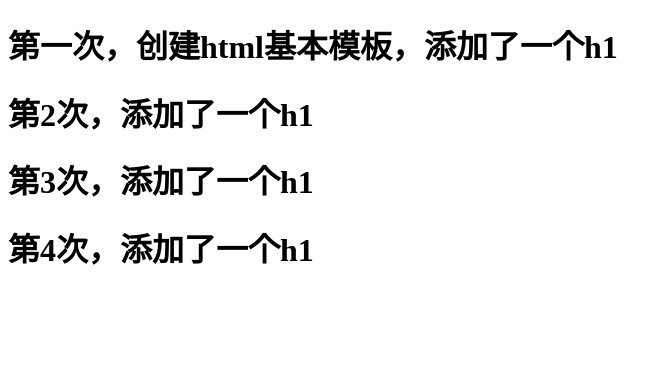
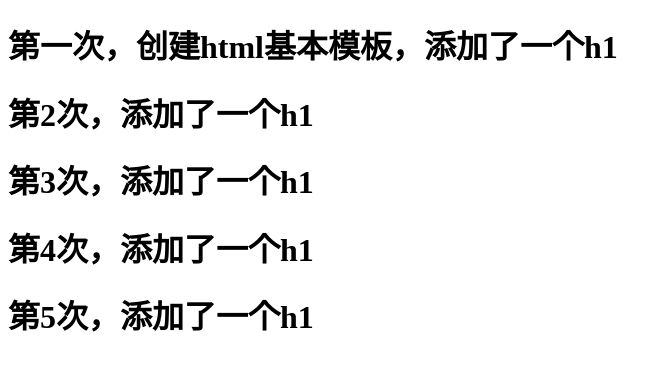
Before and after one commit to cfg1573/QY143, a plain HTML site: page index.html in a window 1280 px wide. Shown: the whole page, without its empty margins (0-672 px from the left). Drawn offline with Linux system fonts and the light colour scheme.

Commit message:
'提交5'

```diff
--- a/index.html
+++ b/index.html
@@ -11,5 +11,6 @@
     <h1>第2次，添加了一个h1</h1>
     <h1>第3次，添加了一个h1</h1>
     <h1>第4次，添加了一个h1</h1>
+    <h1>第5次，添加了一个h1</h1>
 </body>
 </html>
```
